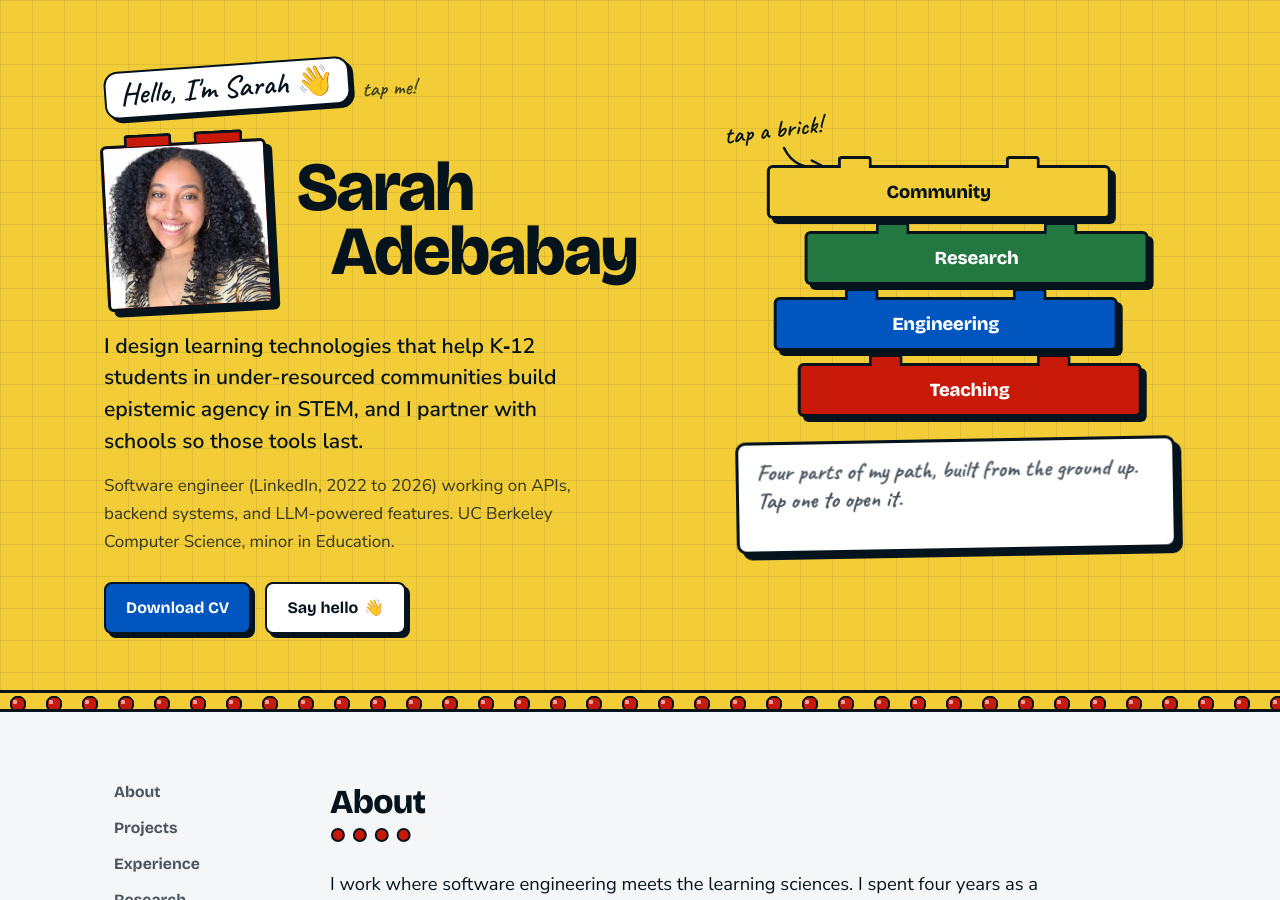
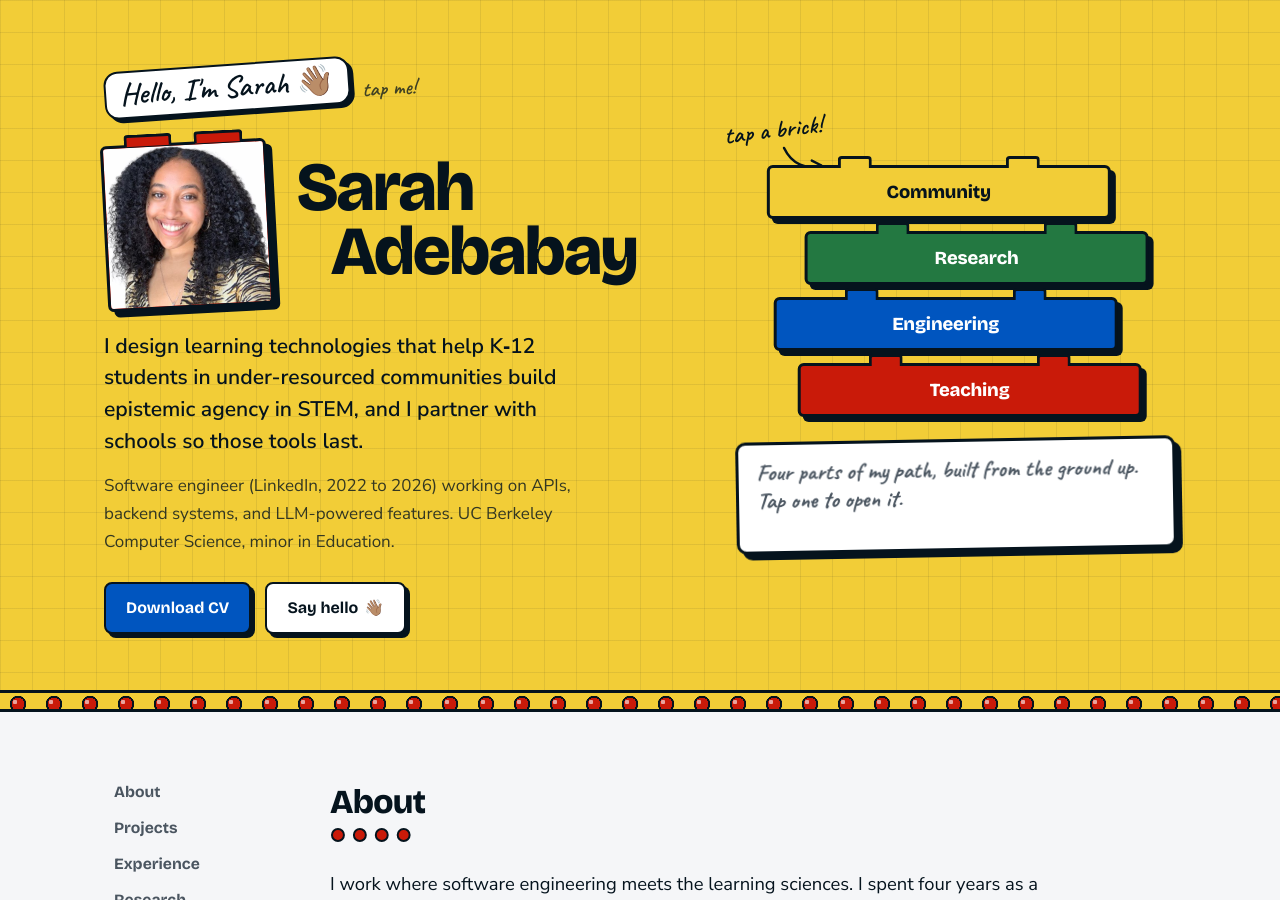
Before and after one commit to sarah-adebabay/sarah-adebabay.github.io, a Jekyll site: the page built from _pages/about.md, in a window 1280 px wide and 900 px high. Built offline with Jekyll 4.4.1, drawn with Linux system fonts in a browser that asks for light colours.

Commit message:
Use medium skin tone for waving hand emoji
Co-Authored-By: Claude Opus 5.5 <noreply@anthropic.com>

```diff
--- a/_layouts/brick-home.html
+++ b/_layouts/brick-home.html
@@ -21,7 +21,7 @@
             {% if g.kind == 'asl' %}<span class="hands">{% for c in g.letters %}<img src="{{ base_path }}/assets/asl/{{ c }}.png" alt="" style="--n: {{ forloop.index0 }}">{% endfor %}</span>{{ g.after }}
             {% elsif g.kind == 'amharic' %}<span class="am">{{ g.text }}</span>
             {% else %}{{ g.text }}{% endif %}
-            {% if forloop.first %}<span class="wave">👋</span>{% endif %}
+            {% if forloop.first %}<span class="wave">👋🏽</span>{% endif %}
           </span>
           {% endfor %}
         </button>
@@ -39,7 +39,7 @@
       <p class="role">{{ h.role }}</p>
       <div class="actions">
         <a class="btn primary" href="{{ base_path }}/files/Sarah-Adebabay-CV.pdf">Download CV</a>
-        <a class="btn say" href="#contact">Say hello <span class="w" aria-hidden="true">👋</span></a>
+        <a class="btn say" href="#contact">Say hello <span class="w" aria-hidden="true">👋🏽</span></a>
       </div>
     </div>
 
```
